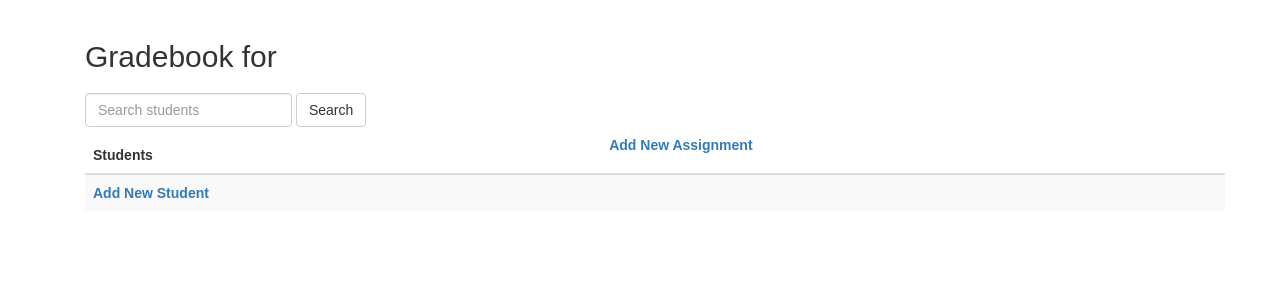
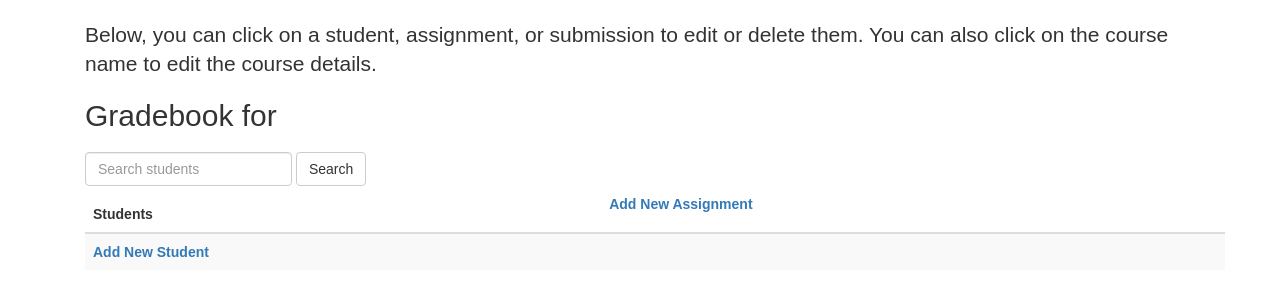
Before and after one commit to laurenshareshian/grademeapp, a Flask app: page /course/1 in a window 1280 px wide. Shown: the part 52-352 px from the top of the page. Run offline with Flask 2, Linux system fonts and the light colour scheme; the visitor is signed in with stand-in values (Sample User, id 1); data that the repository does not hold is empty; some libraries are stand-ins or nearby versions.

Commit message:
fixed submission error i think

```diff
--- a/app/routes.py
+++ b/app/routes.py
@@ -97,13 +97,6 @@ def saveAddTeacher():
 @app.route('/<teacher_id>', methods=['GET', 'POST'])
 def renderTeachers(teacher_id=None):
     """display teacher courses"""
-
-    # trying to get teacher info to update after teacher edit
-    # but heroku says too many connections
-    # if not teacher_id:
-    #     teacher_id = str(session.get('user')['id'])
-    # else:
-    #     login(teacher_id)
 
     teacher_id = str(session.get('user')['id'])
 
@@ -303,14 +296,11 @@ def student(student_id, course_id):
         f"INNER JOIN teacher on course.teacher = teacher.teacher_id "
         f"WHERE student.student_id = {student_id}")
     courses = dict_cur.fetchall()
-    if len(courses):
-        print(courses)
-    else:
+    if not len(courses):
         dict_cur = db_conn.cursor(cursor_factory=extras.DictCursor)
         dict_cur.execute(
             f"SELECT * FROM student WHERE student_id={student_id};")
         courses = dict_cur.fetchall()
-        print(courses)
 
     dict_cur.close()
     db_pool.putconn(db_conn)
@@ -379,10 +369,28 @@ def deleteStudent(student_id, course_id):
     """process delete student"""
     db_conn = db_pool.getconn()
     cursor = db_conn.cursor()
+    # delete student from student_course
     sql = f'''DELETE FROM student_course
     WHERE student_id={student_id} and course_id={course_id};'''
     cursor.execute(sql)
     db_conn.commit()
+    # delete student from student_submissions related to this course
+    sql = f'''SELECT student_submission.submission_id
+    FROM student_submission
+    INNER JOIN submission
+    ON student_submission.submission_id = submission.submission_id
+    INNER JOIN student
+    ON student_submission.student_id = student.student_id
+    INNER JOIN assignment
+    ON submission.assignment = assignment.assignment_id
+    WHERE assignment.course={course_id} and student.student_id = {student_id};'''
+    cursor.execute(sql)
+    submissions = [item[0] for item in cursor.fetchall()]
+    for submission in submissions:
+        sql = f'''DELETE FROM student_submission
+        WHERE student_id={student_id} and submission_id={submission};'''
+        cursor.execute(sql)
+        db_conn.commit()
     cursor.close()
     db_pool.putconn(db_conn)
 
@@ -674,14 +682,12 @@ def view_course(course_id):
                 f"AND assignment.assignment_id "
                 f"= {assignment['assignment_id']};")
             results = dict_cur.fetchall()
-            print(results)
             if len(results):
                 grades[j, i] = results[0][3]
                 submissions[j, i] = results[0][2]
             else:
                 grades[j, i] = None
                 submissions[j, i] = 0
-        print(grades)
     dict_cur.close()
     db_pool.putconn(db_conn)
 
@@ -865,7 +871,6 @@ def saveAddSubmission(course_id, assignment_id, student_id=None):
     sub_date = request.form['sub_time']
     if not student_id:
         student_id = request.form['students']
-        print(student)
 
     db_conn = db_pool.getconn()
     cursor = db_conn.cursor()
@@ -879,7 +884,7 @@ def saveAddSubmission(course_id, assignment_id, student_id=None):
                     assignment_id))
     db_conn.commit()
     submission_id = cursor.fetchall()[0][0]
-
+    print('submission', student_id, submission_id)
     sql = f'''INSERT INTO student_submission
     (student_id, submission_id)
     VALUES (%s, %s);'''
@@ -934,7 +939,6 @@ def saveEditSubmission(submission_id, course_id, item_id, redirect_option):
     form = SubmissionForm(request.form)
     submission = {}
     if request.method == 'POST' and form.validate():
-        print(form)
         submission['submitted'] = request.form['sub_time']
         submission['grade'] = request.form['grade']
         db_conn = db_pool.getconn()
--- a/app/templates/addsubmission.html
+++ b/app/templates/addsubmission.html
@@ -5,7 +5,7 @@
 	<div class="formscontainer">
 		<div class="form">
 		    <h3>Add New Submission</h3>
-            {% if submission_form.students | length != 0 %}
+            {% if student_id or submission_form.students | length != 0 %}
                 <form action="{{ url_for('saveAddSubmission', course_id=course_id, assignment_id=assignment_id, student_id=student_id) }}" method="post" novalidate>
                     {{ submission_form.hidden_tag() }}
                     <p>
--- a/app/templates/course.html
+++ b/app/templates/course.html
@@ -3,6 +3,7 @@
 {% block app_content %}
 
 <div class="container">
+    <p class="lead">Below, you can click on a student, assignment, or submission to edit or delete them. You can also click on the course name to edit the course details.</p>
     <h2>
         Gradebook for
         <small>
@@ -56,9 +57,7 @@
                                 {{ grades[students.index(student)][assignments.index(assignment)] | int }}%
                             </a>
                         {% else %}
-                            <a href="{{ url_for('addSubmission', course_id=course.course_id, assignment_id=assignment.assignment_id, student_id=student.student_id)}}">
-                                {{ grades[students.index(student)][assignments.index(assignment)] | int }}%
-                            </a>
+                            <a href="{{ url_for('addSubmission', course_id=course.course_id, assignment_id=assignment.assignment_id, student_id=student.student_id)}}">{{ grades[students.index(student)][assignments.index(assignment)] | int }}%</a>
                         {% endif %}
                         </td>
                     {% endfor %}
--- a/app/templates/index.html
+++ b/app/templates/index.html
@@ -3,6 +3,7 @@
 {% block app_content %}
 
 <div class="container">
+    <p class="lead">Welcome back! Below, you can click on a course to view your students and assignments, or add, edit, or delete a course. You can also click on your name to edit your personal info.</p>
     <h2>
         Courses for
         <small>
--- a/app/templates/student.html
+++ b/app/templates/student.html
@@ -2,6 +2,7 @@
 
 {% block app_content %}
 <div class="container">
+    <p class="lead">Below, you can view the student's submissions for your course and their course schedule. You can also click on the student name to edit their personal info.</p>
     <h2>
         Submissions for
         <small>
--- a/seed_database.py
+++ b/seed_database.py
@@ -6,6 +6,7 @@ def seed(cursor):
   seed_teacher(cursor)
   seed_course(cursor)
   seed_assignment(cursor)
+  seed_submission(cursor)
   seed_student_submission(cursor)
   seed_student_course(cursor)
 
@@ -100,7 +101,8 @@ def seed_student_submission(cursor):
       (1, 3),
       (2, 1),
       (2, 4),
-      (1, 5)
+      (1, 5),
+      (3, 3),
     ]
   )
 
```
Also changed, not shown: app/templates/assignment.html (+1 -37 lines).
